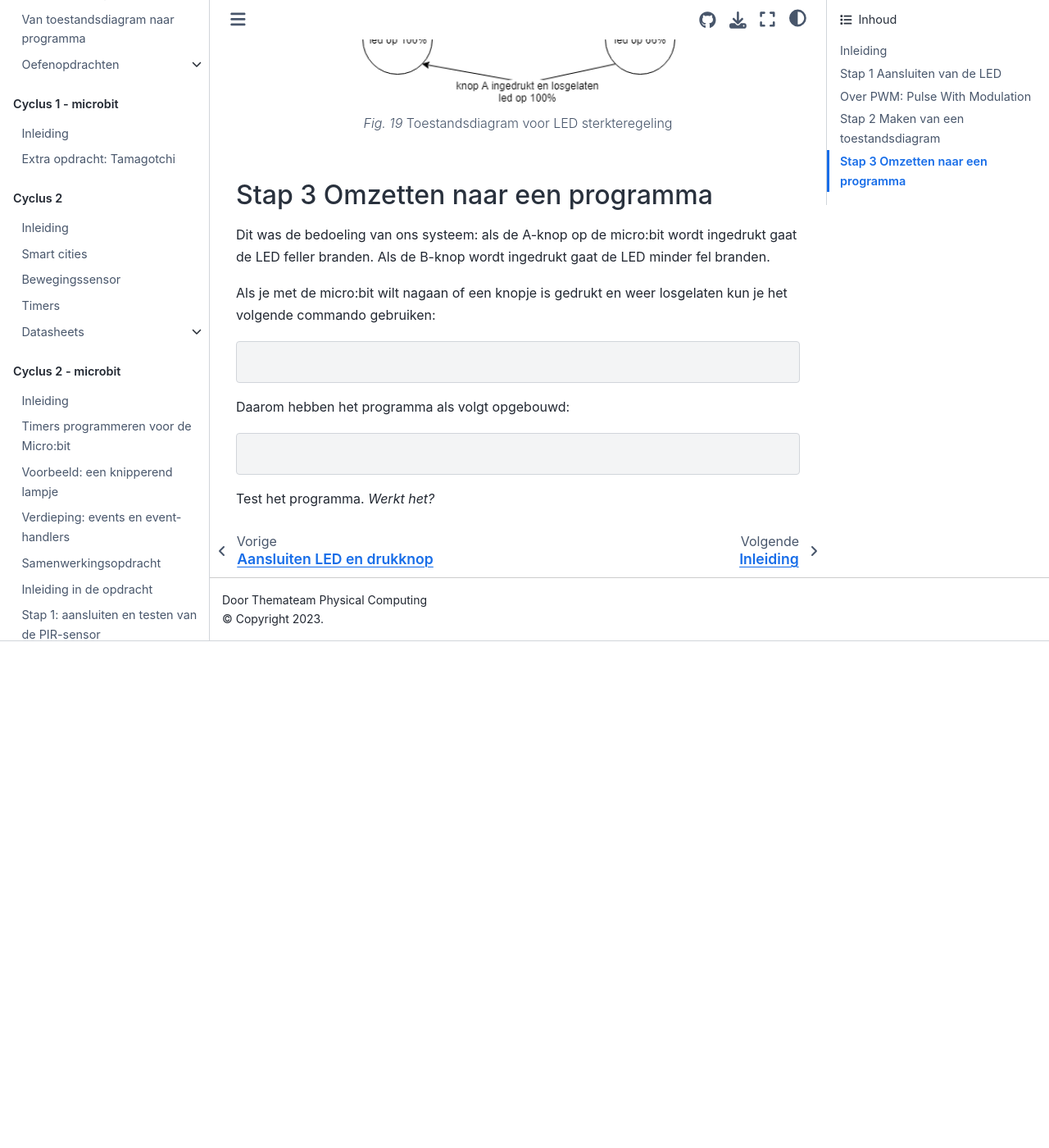
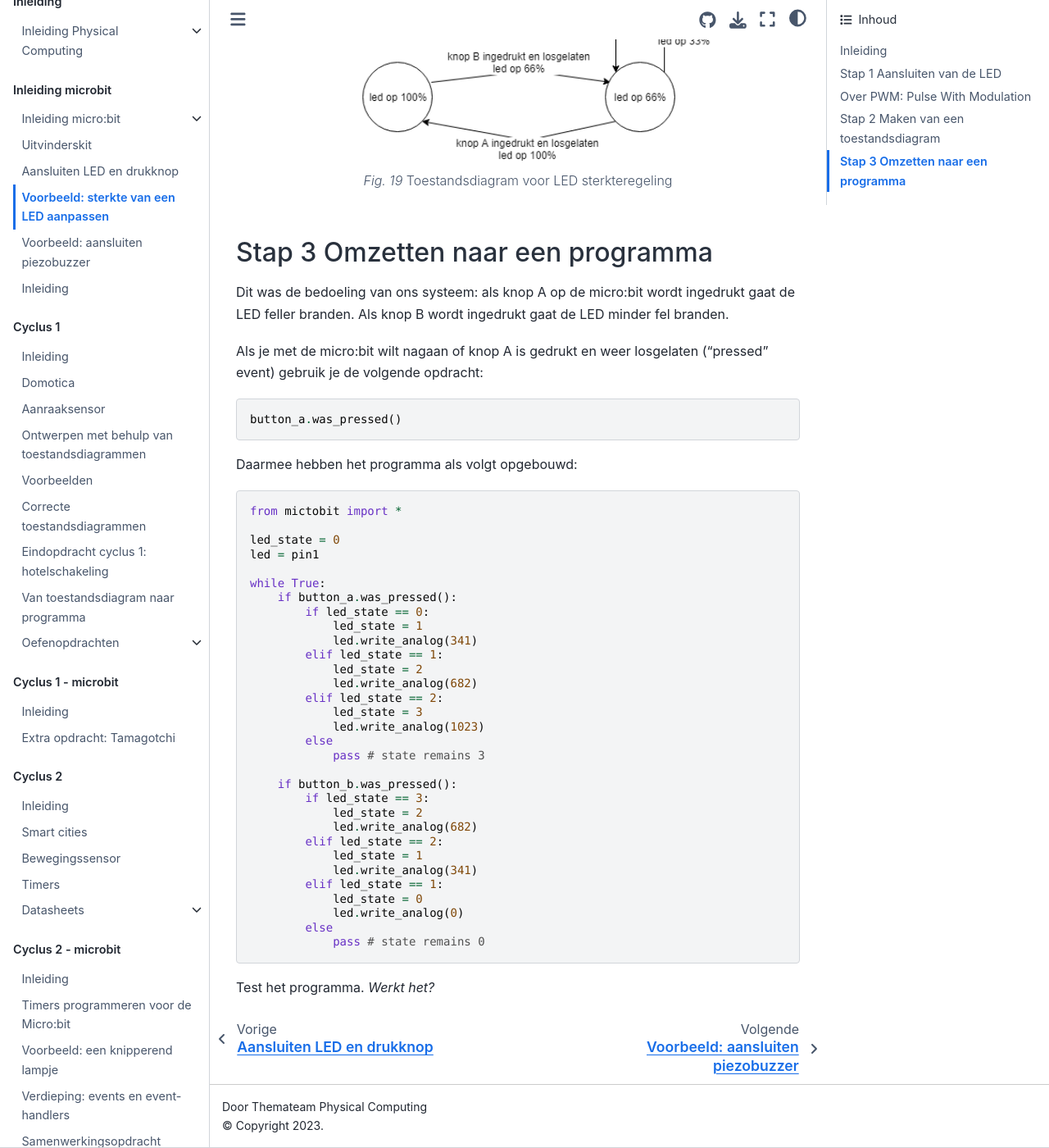
Before and after one commit to eelcodijkstra/pcbook, a Jupyter Book: the page built from microbit-inleiding/microbit-led-regeling.md, in a window 1280 px wide and 1400 px high, scrolled down 3273 px. Shown: the whole window at 82% size. Built offline with Jupyter Book 1.0.4 settings and Sphinx 7.4.7 and the Sphinx Book theme 1.1.4, drawn with Linux system fonts in a browser that asks for light colours; before the commit the page ends 4055 px from its top, so only the background shows below that; some of the changed text lies outside the part shown.

Commit message:
enkele delen microbit inleiding

````diff
--- a/_toc.yml
+++ b/_toc.yml
@@ -25,6 +25,8 @@ parts:
     - file: microbit-inleiding/microbit-inventors-kit
     - file: microbit-inleiding/microbit-aansluiten-led
     - file: microbit-inleiding/microbit-led-regeling
+    - file: microbit-inleiding/microbit-buzzer
+    - file: microbit-inleiding/microbit-motor
 
   - caption: Cyclus 1
     chapters:
--- a/microbit-inleiding/microbit-led-regeling.md
+++ b/microbit-inleiding/microbit-led-regeling.md
@@ -28,11 +28,20 @@ Breadboard met LED-schakeling
 Test of de LED werkt, bijvoorbeeld met onderstaande programma. Dit programma laat de LED steeds met een andere sterkte branden. Daarbij is 1023 de maximale waarde.
 
 ```Python
+from microbit import *
+
+while True:
+    pin1.write_analog(512)
+    sleep(500)
+    pin1.write_analog(1023)
+    sleep(500)
+    pin1.write_analog(0)
+    sleep(500)
 
 ```
 
 :::{warning}
-Let op: we gebruiken hier ‘pauzeer’ puur voor het testen. In de module leer je hoe je hiervoor een timer kunt gebruiken, zie cyclus 2 - timers.
+Let op: we gebruiken hier `sleep()` puur voor het testen. In de module leer je hoe je hiervoor een timer kunt gebruiken, zie cyclus 2 - timers.
 :::
 
 ## Over PWM: Pulse With Modulation
@@ -50,20 +59,16 @@ Pulsbreedtemodulatie (PWM) - Bron: [Wikipedia](https://nl.wikipedia.org/wiki/Pul
 
 :::
 
-Je hoeft maar weinig te doen om PWM te gebruiken. Je gebruikt ‘schrijf analoog pin … naar …’ en de Micro:bit handelt het verder af. Als je de led op 50% gebruik je bijvoorbeeld het onderstaande blokje. De waarde is 512, omdat dat de helft is van 1023, wat het maximum is.
-
-```Python
-
-```
+Je hoeft maar weinig te doen om PWM te gebruiken. Je gebruikt `pin1.write_analog(x)` en de micro:bit handelt het verder af. Als je de LED op 50% wilt laten branden gebruik je `pin1.write_analog(512)`. De waarde is 512, omdat dat de helft is van 1023, wat het maximum is.
 
 ## Stap 2 Maken van een toestandsdiagram
 
 We maken een programma met 4 toestanden.
 
-* Toestand 1: de led is uit
-* Toestand 2: de led is aan op 33% sterkte
-* Toestand 3: de led is aan op 66% sterkte
-* Toestand 4: de led is aan op 100% sterkte
+* Toestand 0: de led is uit
+* Toestand 1: de led is aan op 33% sterkte
+* Toestand 2: de led is aan op 66% sterkte
+* Toestand 3: de led is aan op 100% sterkte
 
 Het toestandsdiagram ziet er dan zo uit:
 
@@ -76,21 +81,48 @@ Toestandsdiagram voor LED sterkteregeling
 
 ## Stap 3 Omzetten naar een programma
 
-Dit was de bedoeling van ons systeem: als de A-knop op de micro:bit wordt ingedrukt gaat de LED feller branden. Als de B-knop wordt ingedrukt gaat de LED minder fel branden.
+Dit was de bedoeling van ons systeem: als knop A op de micro:bit wordt ingedrukt gaat de LED feller branden. Als knop B wordt ingedrukt gaat de LED minder fel branden.
 
-Als je met de micro:bit wilt nagaan of een knopje is gedrukt en weer losgelaten kun je het volgende commando gebruiken:
+Als je met de micro:bit wilt nagaan of knop A is gedrukt en weer losgelaten ("pressed" event) gebruik je de volgende opdracht:
 
 ```Python
-
+button_a.was_pressed()
 ```
 
-
-Daarom hebben het programma als volgt opgebouwd:
+Daarmee hebben het programma als volgt opgebouwd:
 
 ```Python
+from mictobit import *
 
+led_state = 0
+led = pin1
+
+while True:
+    if button_a.was_pressed():
+        if led_state == 0:
+            led_state = 1
+            led.write_analog(341)
+        elif led_state == 1:
+            led_state = 2
+            led.write_analog(682)
+        elif led_state == 2:
+            led_state = 3
+            led.write_analog(1023)
+        else
+            pass # state remains 3
+
+    if button_b.was_pressed():
+        if led_state == 3:
+            led_state = 2
+            led.write_analog(682)
+        elif led_state == 2:
+            led_state = 1
+            led.write_analog(341)
+        elif led_state == 1:
+            led_state = 0
+            led.write_analog(0)
+        else
+            pass # state remains 0
 ```
 
-
-
 Test het programma. *Werkt het?*
````
Also changed, not shown: microbit-inleiding/microbit-buzzer.md (added, +60 -0 lines), microbit-inleiding/microbit-motor.md (added, +104 -0 lines), microbit-inleiding/figs/breadboard-buzzer.png (added), microbit-inleiding/figs/breadboard-motor.png (added).
